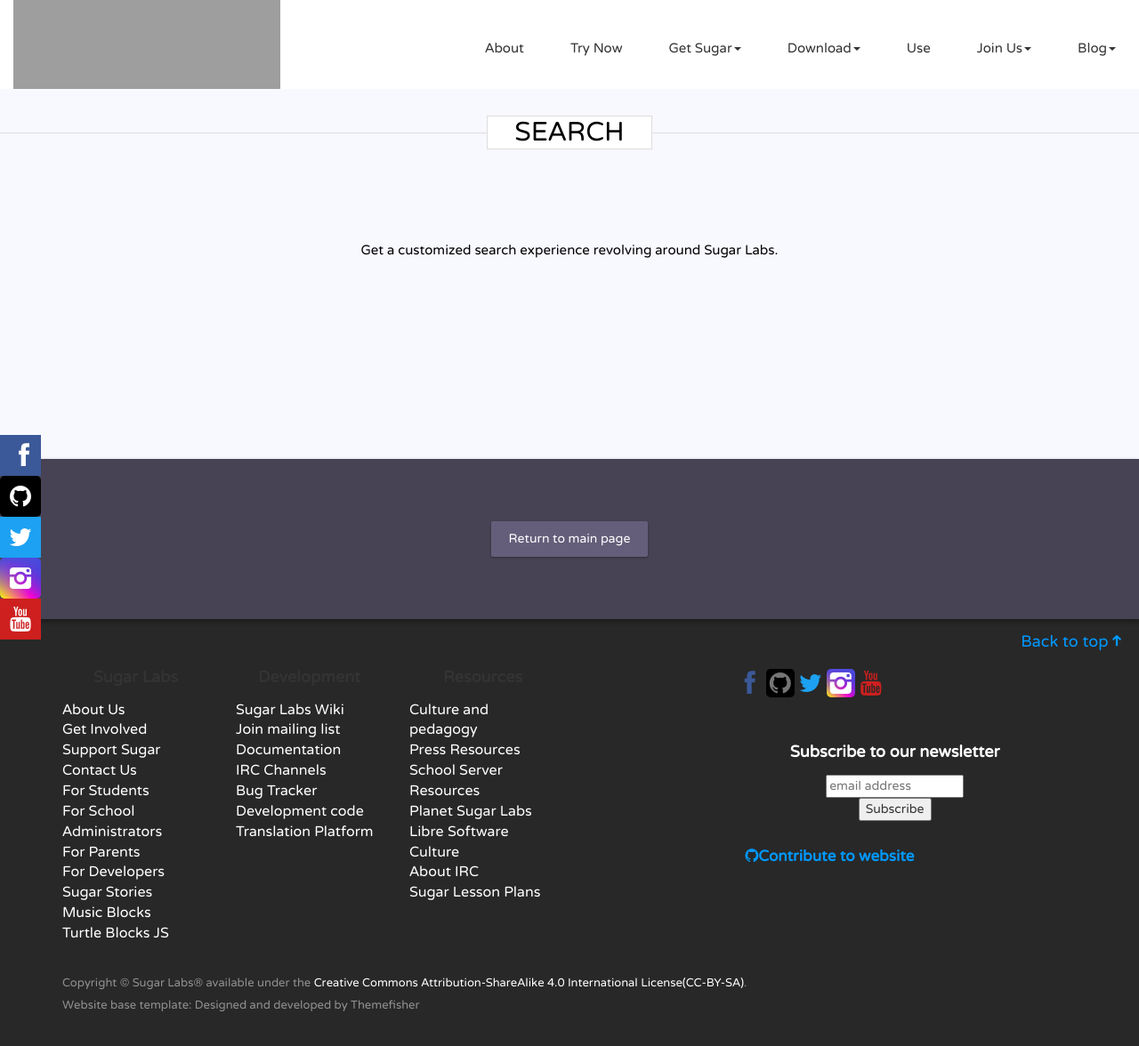
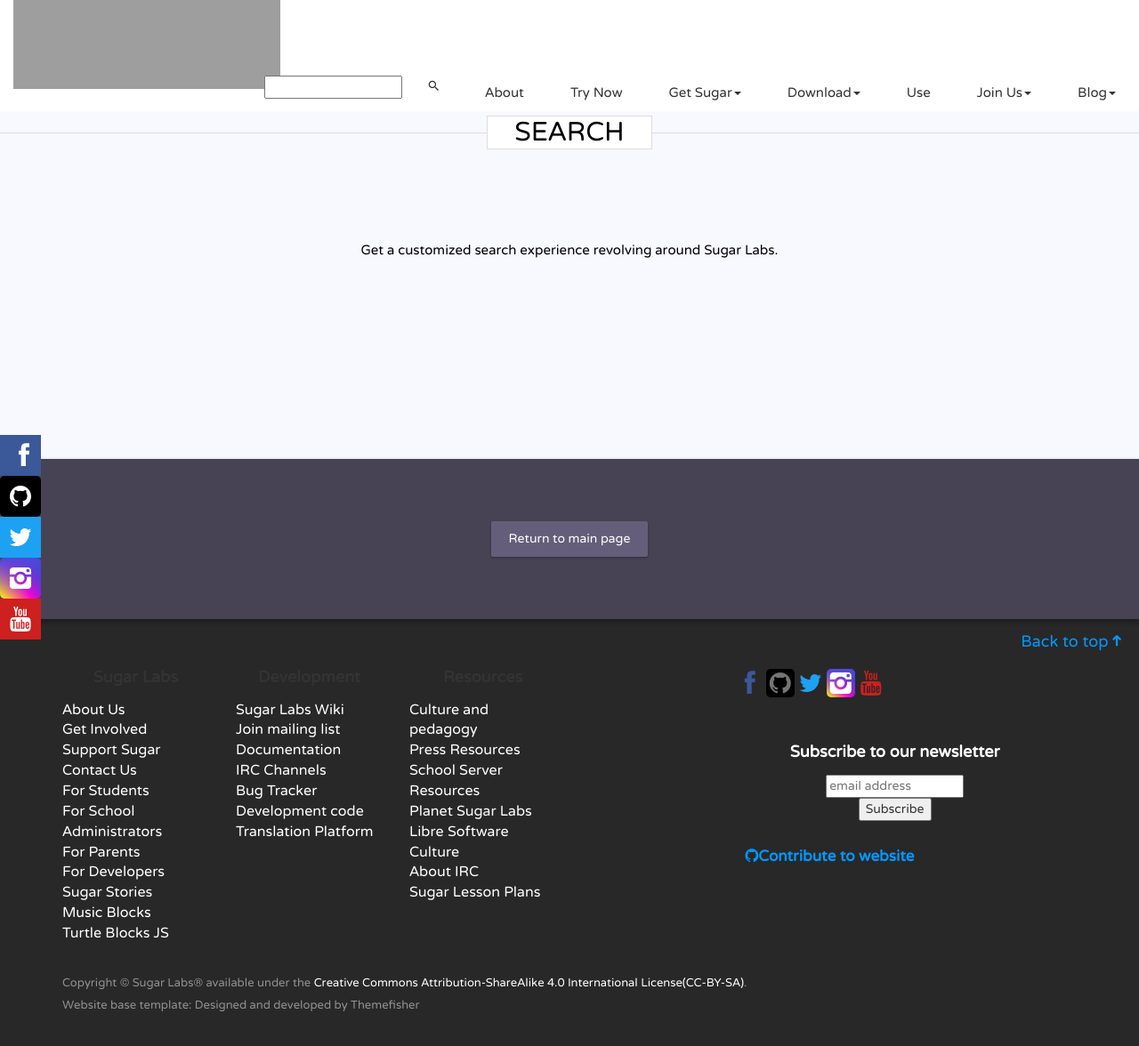
Before and after one commit to sugarlabs/www, a Jekyll site: the page built from search.html, in a window 1280 px wide and 1208 px high. Shown: the top 1176 px of the window at 89% size. Built offline with Jekyll 4.4.1, drawn with Linux system fonts in a browser that asks for light colours; some web fonts are replaced; comment, search, counter and statistics services are not loaded; grey boxes are pictures that could not be loaded.

Commit message:
Update nav.html

```diff
--- a/_includes/nav.html
+++ b/_includes/nav.html
@@ -35,8 +30,10 @@
                         </div>
                         <div class="collapse navbar-collapse zeroMarPadBtm" id="bs-example-navbar-collapse-1" >
                             <ul class="nav navbar-nav navbar-right abc">
-                                <li><div class="SearchBarForSugar"><gcse:searchbox-only resultsUrl="https://sugarlabs.org/search/">
-                                    </gcse:searchbox-only></div></li>
+                                <li>    <div id="searchForm">
+                                        <input type="text" id="SearchBar" onchange="searchLoad()">
+                                 <a id="searchLink"><span class="ion-android-search customFontSize3" ></a></div>
+                                </li>
                                 <li><a href="{{ site.baseurl }}/about-us">About</a></li>
                                 <li><a href="http://server.sugarizer.org">Try Now</a></li>
                                 <li class="dropdown"><a href="#" class="dropdown-toggle" data-toggle="dropdown" role="button" aria-haspopup="true" aria-expanded="false">Get Sugar<span class="caret"></span></a>
@@ -106,8 +103,10 @@
                     <div class="sidebar-header">
                         <h3>Sugar Labs</h3>
                     </div>
+                 <div> <div id="searchForm" style="width:230px;" >
+                                    <input type="text" id="SearchBar" onchange="searchLoad()" style="width:190px;color:#7C7A86;">
+                                 <a id="searchLink"><span class="ion-android-search customFontSize3" ></a></div></div>
                     <ul class="list-unstyled components">
-                        <li><a href="{{ site.baseurl }}/search"><span class="ion-android-search customFontSize3 customSpanColor2"></a></li>
                         <li><a href="{{ site.baseurl }}/about-us"><span class="customSpanColor2">About</span></a></li>
                         <li><a href="http://server.sugarizer.org"><span class="customSpanColor2">Try Now</span></a></li>
                         <li ><a href="#getSugarSubmenu" data-toggle="collapse" aria-expanded="false"><span class="customSpanColor2">Get Sugar</span></a>
```
Also changed, not shown: other parts of _includes/nav.html (+6 -11 lines).
